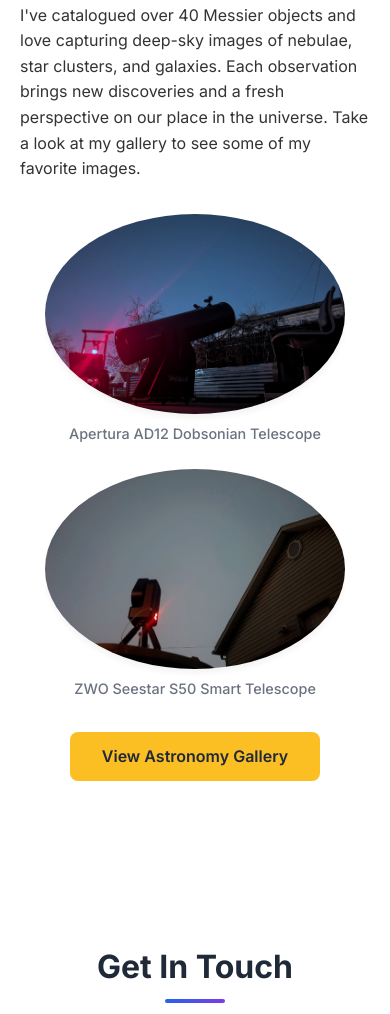
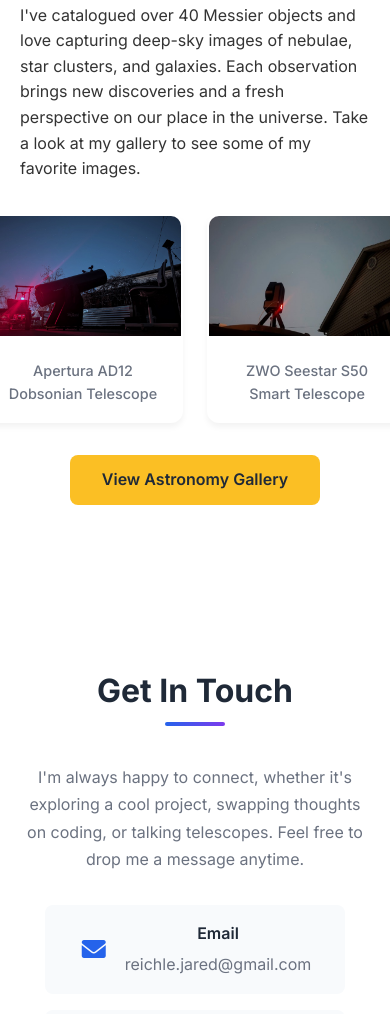
Before and after one commit to JaredReichle/jaredreichle.github.io, a plain HTML site: page index.html in a window 390 px wide. Shown: the part 7699-8713 px from the top of the page. Drawn offline with Linux system fonts and the light colour scheme.

Commit message:
Attempt at fixing photo tiles

```diff
--- a/styles.css
+++ b/styles.css
@@ -1021,27 +1021,33 @@ section {
     gap: var(--spacing-lg);
     justify-content: center;
     margin: var(--spacing-lg) 0;
-    flex-wrap: wrap;
     max-width: 100%;
+    flex-wrap: nowrap;
 }
 
 .astro-image-container {
-    display: flex;
-    flex-direction: column;
-    align-items: center;
-    gap: 0.5rem;
+    background: white;
+    border-radius: 12px;
+    overflow: hidden;
+    box-shadow: var(--shadow-default);
+    max-width: 250px;
+    width: 250px;
+    border: 2px solid transparent;
+    transition: var(--transition-default);
+    flex-shrink: 0;
+}
+
+.astro-image-container:hover {
+    transform: translateY(-5px);
+    box-shadow: 0 20px 40px rgba(0, 0, 0, 0.1);
+    border-color: rgba(255, 107, 53, 0.2);
+}
+
+.astro-img {
+    width: 100%;
+    height: 150px;
+    object-fit: cover;
     max-width: 100%;
-    overflow: hidden;
-}
-
-.astro-img {
-    width: 300px;
-    height: 200px;
-    object-fit: cover;
-    border-radius: 50%;
-    box-shadow: var(--shadow-default);
-    max-width: 100%;
-    height: auto;
     aspect-ratio: 3/2;
 }
 
@@ -1053,6 +1059,7 @@ section {
     font-weight: 500;
     max-width: 300px;
     word-wrap: break-word;
+    padding: var(--spacing-sm);
 }
 
 /* ============================================================================
@@ -1253,14 +1260,16 @@ section {
     background: white;
     border-radius: 12px;
     overflow: hidden;
-    box-shadow: 0 4px 15px rgba(0, 0, 0, 0.1);
+    box-shadow: var(--shadow-default);
     transition: var(--transition-default);
     cursor: pointer;
+    border: 2px solid transparent;
 }
 
 .gallery-item:hover {
     transform: translateY(-5px);
-    box-shadow: 0 8px 25px rgba(0, 0, 0, 0.15);
+    box-shadow: 0 20px 40px rgba(0, 0, 0, 0.1);
+    border-color: rgba(255, 107, 53, 0.2);
 }
 
 .gallery-image-container {
@@ -1268,16 +1277,13 @@ section {
     overflow: hidden;
     aspect-ratio: 4/3;
     max-width: 100%;
-    border-radius: 50%;
 }
 
 .gallery-image {
     width: 100%;
     height: 100%;
     object-fit: cover;
-    border-radius: 50%;
     max-width: 100%;
-    height: auto;
     aspect-ratio: 4/3;
 }
 
@@ -1475,26 +1481,28 @@ section {
     }
 
     .gallery-image {
-        border-radius: 50%;
         max-width: 100%;
-        height: auto;
         aspect-ratio: 4/3;
     }
 
     .astronomy-images {
-        flex-direction: column;
+        flex-direction: row;
         align-items: center;
         gap: var(--spacing-md);
         max-width: 100%;
         padding: 0 var(--spacing-sm);
+        justify-content: center;
+    }
+
+    .astro-image-container {
+        max-width: 200px;
+        width: 200px;
     }
 
     .astro-img {
         width: 100%;
-        max-width: 300px;
-        height: auto;
+        height: 120px;
         aspect-ratio: 3/2;
-        border-radius: 50%;
     }
 
     .ai-disclaimer {
```
